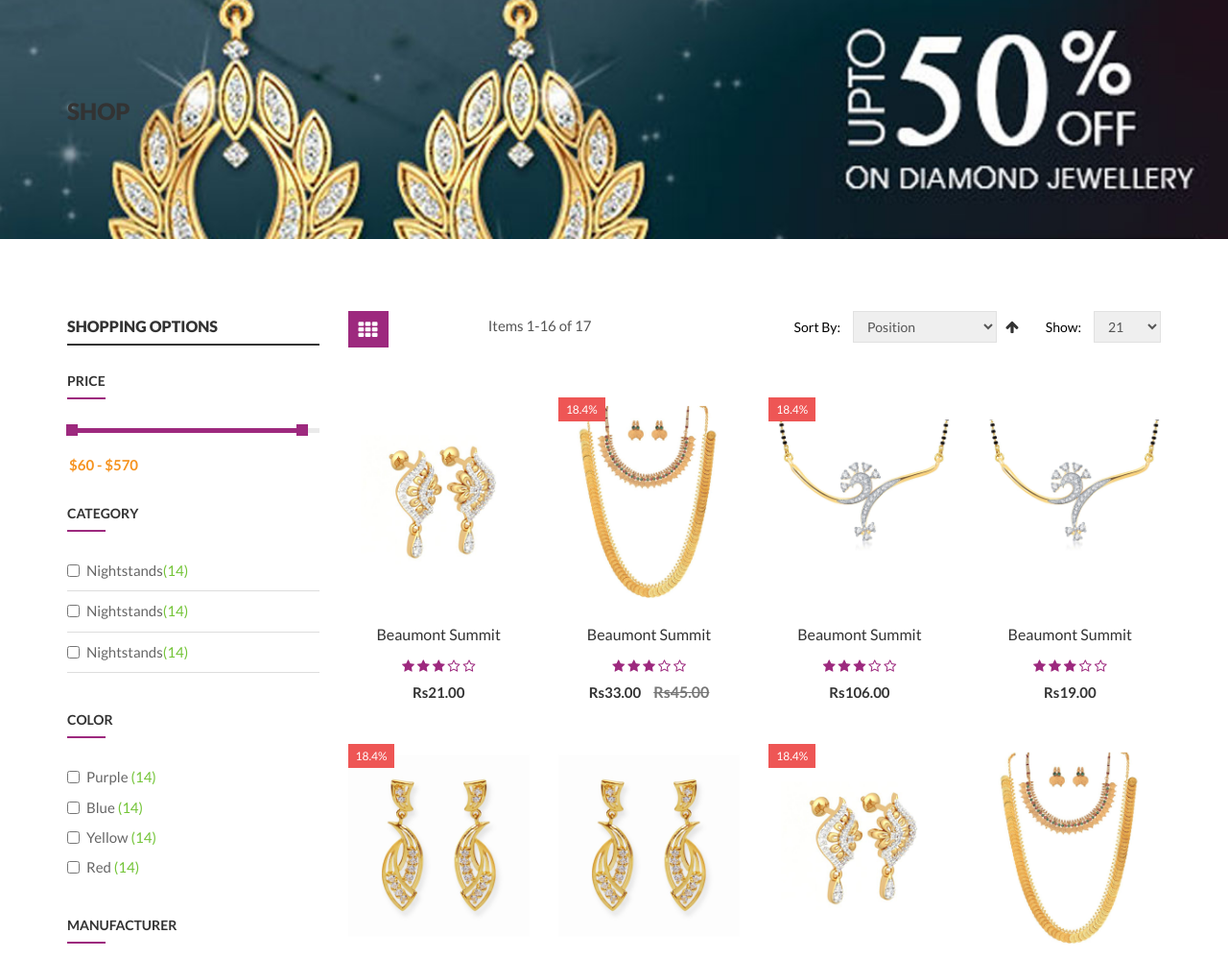
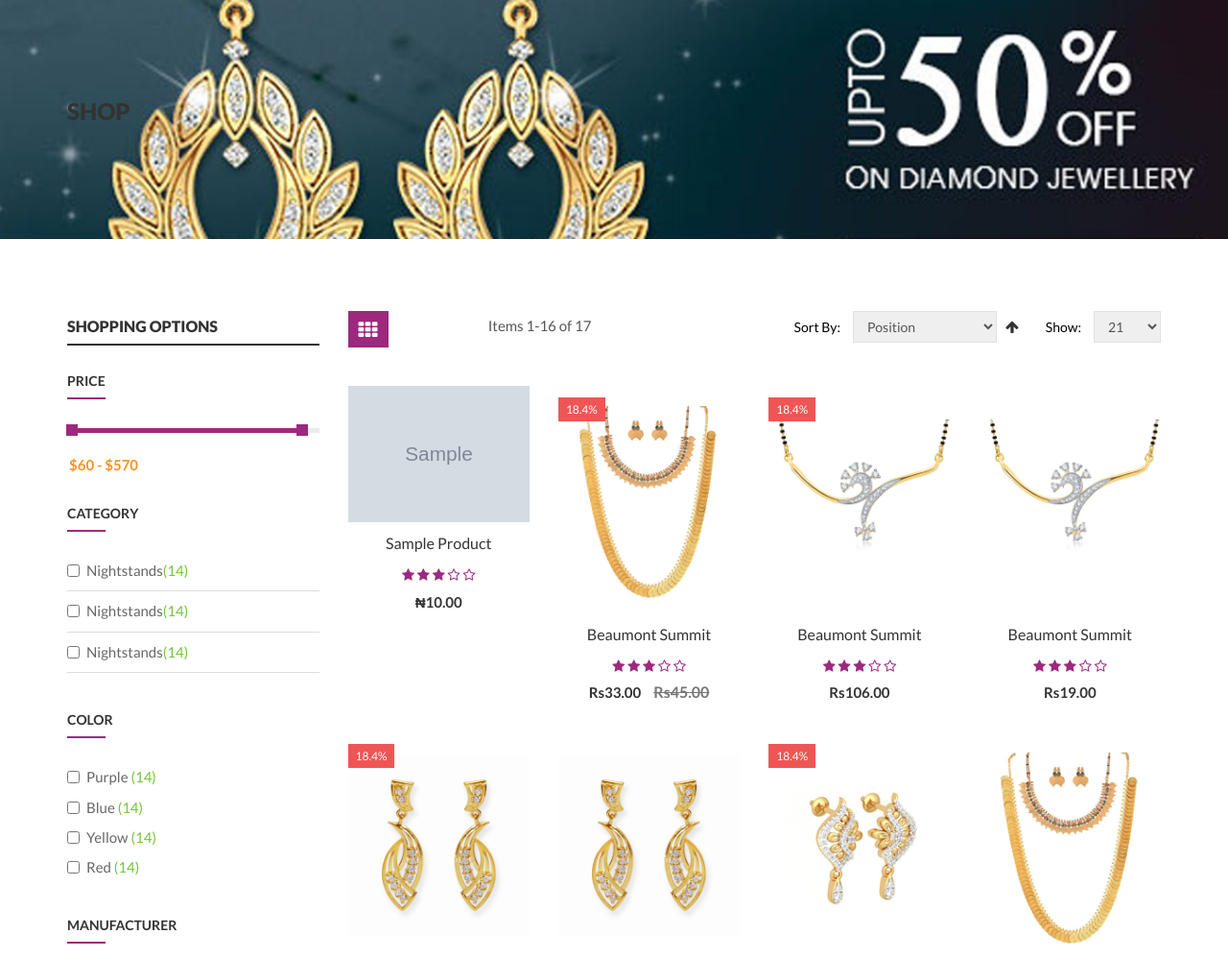
Before and after one commit to Beloved-vince/E-commerce-web-application, a Django app: page /shop/ in a window 1280 px wide. Shown: the part 263-1261 px from the top of the page at 96% size. Run offline with Django 4.2, Linux system fonts and the light colour scheme; tables that the repository leaves empty hold one stand-in row (values such as "Sample post"); grey boxes marked "Sample" are stand-in pictures; some libraries are stand-ins or nearby versions.

Commit message:
product image

```diff
--- a/engine/settings.py
+++ b/engine/settings.py
@@ -158,6 +158,10 @@ USE_TZ = True
 # Static files (CSS, JavaScript, Images)
 # https://docs.djangoproject.com/en/4.1/howto/static-files/
 
+MEDIA_URL = '/media/'
+
+MEDIA_ROOT = os.path.join(BASE_DIR, 'media')
+
 STATIC_URL = 'main/static/'
 
 STATIC_ROOT = os.path.join(BASE_DIR, 'static')
--- a/engine/urls.py
+++ b/engine/urls.py
@@ -15,9 +15,12 @@ Including another URLconf
 """
 from django.contrib import admin
 from django.urls import path, include
+from django.conf.urls.static import static
+from django.conf import settings
 
 urlpatterns = [
     path('admin/', admin.site.urls),
     path('accounts/', include('allauth.urls')),
     path('', include('main.urls')),
 ]
+urlpatterns += static(settings.MEDIA_URL, document_root=settings.MEDIA_ROOT)
--- a/main/models.py
+++ b/main/models.py
@@ -93,7 +93,7 @@ class Product(models.Model):
     slug = models.SlugField(unique=True)
     description = models.TextField()
     price = models.DecimalField(max_digits=10, decimal_places=2)
-    image = models.ImageField(upload_to='products/', null=True, blank=True)
+    image = models.ImageField(upload_to='images/', null=True, blank=True)
     created_at = models.DateTimeField(auto_now_add=True)
     manufacture_by = models.CharField(max_length=200)
     color = models.CharField(max_length=10, choices=COLOR_CHOICES)
--- a/main/templates/shop.html
+++ b/main/templates/shop.html
@@ -617,11 +617,12 @@
 							<div class="tab-content">
 								<div class="tab-pane active" id="viewed">
 									<div class="row">
+										{% for product in products  %}
 										<div class="col-lg-3 col-md-4 col-sm-6 col-xs-12">
 											<div class="single-new-product mt-40 category-new-product">
 												<div class="product-img">
 													<a href="product-details.html">
-														<img src="{% static 'img/product/1.jpg' %}" class="first_img" alt="" />
+														<img src="{{ product.image.url }}" class="first_img" alt="" />
 
 													</a>
 													<div class="new-product-action">
@@ -631,7 +632,7 @@
 													</div>
 												</div>
 												<div class="product-content text-center">
-													<a href="product-details.html"><h3>Beaumont Summit</h3></a>
+													<a href="product-details.html"><h3>{{ product.name }}</h3></a>
 													<div class="product-price-star">
 														<i class="fa fa-star"></i>
 														<i class="fa fa-star"></i>
@@ -640,11 +641,12 @@
 														<i class="fa fa-star-o"></i>
 													</div>
 													<div class="price">
-														<h4>Rs21.00</h4>
+														<h4>₦{{ product.price }}</h4>
 													</div>
 												</div>
 											</div>
 										</div>
+										{% endfor %}
 										<div class="col-lg-3 col-md-4 col-sm-6 col-xs-12">
 											<div class="single-new-product mt-40 category-new-product">
 												<div class="product-img">
--- a/main/urls.py
+++ b/main/urls.py
@@ -6,4 +6,4 @@ urlpatterns = [
     path('', views.signup, name="sign-up"),
     path('subscribe', views.subscribe, name="news-letter"),
     path('shop/', views.shop, name='shop')
-]+ static(settings.STATIC_URL, document_root=settings.STATIC_ROOT)
+]+ static(settings.MEDIA_URL, document_root=settings.MEDIA_ROOT)
--- a/main/views.py
+++ b/main/views.py
@@ -3,7 +3,7 @@ from rest_framework.decorators import api_view
 from .forms import SignUpForm, SubscriptionForm
 from django.contrib.auth import get_user_model
 from django.contrib import messages
-from .models import Subscription
+from .models import Subscription,  Product
 from django import forms
 
 User = get_user_model()
@@ -39,6 +39,8 @@ def signup(request):
 
 
 def subscribe(request):
+    """News letter for subscribers only"""
+
     if request.method == 'POST':
             form = SubscriptionForm(request.POST)
             if form.is_valid():
@@ -50,4 +52,8 @@ def subscribe(request):
 
 
 def shop(request):
-    return render(request, 'shop.html')
+    product = Product.objects.all()
+    context = {
+        'products': product
+    }
+    return render(request, 'shop.html', context)
```
Also changed, not shown: main/admin.py (+6 -3 lines), main/migrations/0007_alter_product_image.py (added), media/images/1.jpg (added).
